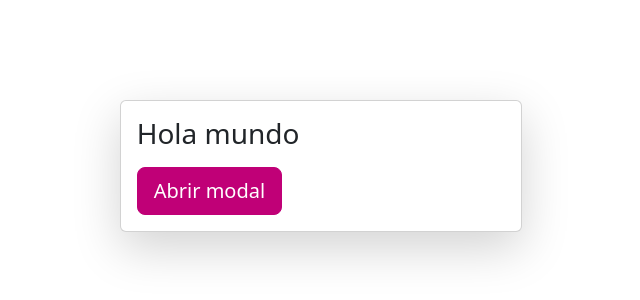
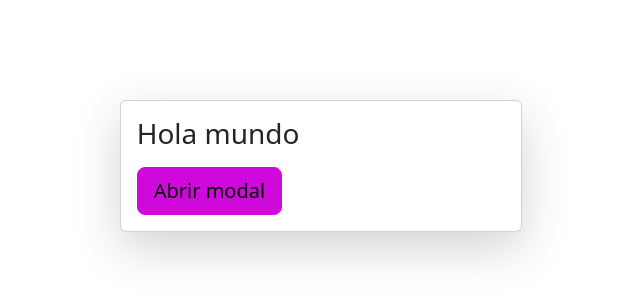
Before and after one commit to CodeRamuri/entorno-de-desarrollo-html, a website built with webpack: page src/index.html in a window 1280 px wide. Shown: the part 234-534 px from the top of the page, without its empty margins (319-959 px from the left). Built offline with nearby package versions, Linux system fonts and the light colour scheme.

Commit message:
preparando para actualizar

```diff
--- a/src/css/styles.scss
+++ b/src/css/styles.scss
@@ -1,6 +1,6 @@
 //@import '~bootstrap/scss/bootstrap';
 
-$red: #c00077;
+$red: #cf09dc;
 $blue: #ccccdd;
 
 $theme-colors: (
```
Also changed, not shown: dist/index.html, dist/main.756d5bc72d96df759de8.js.LICENSE.txt (added), webpack.config.js (line endings or trailing spaces), 3 other files.
